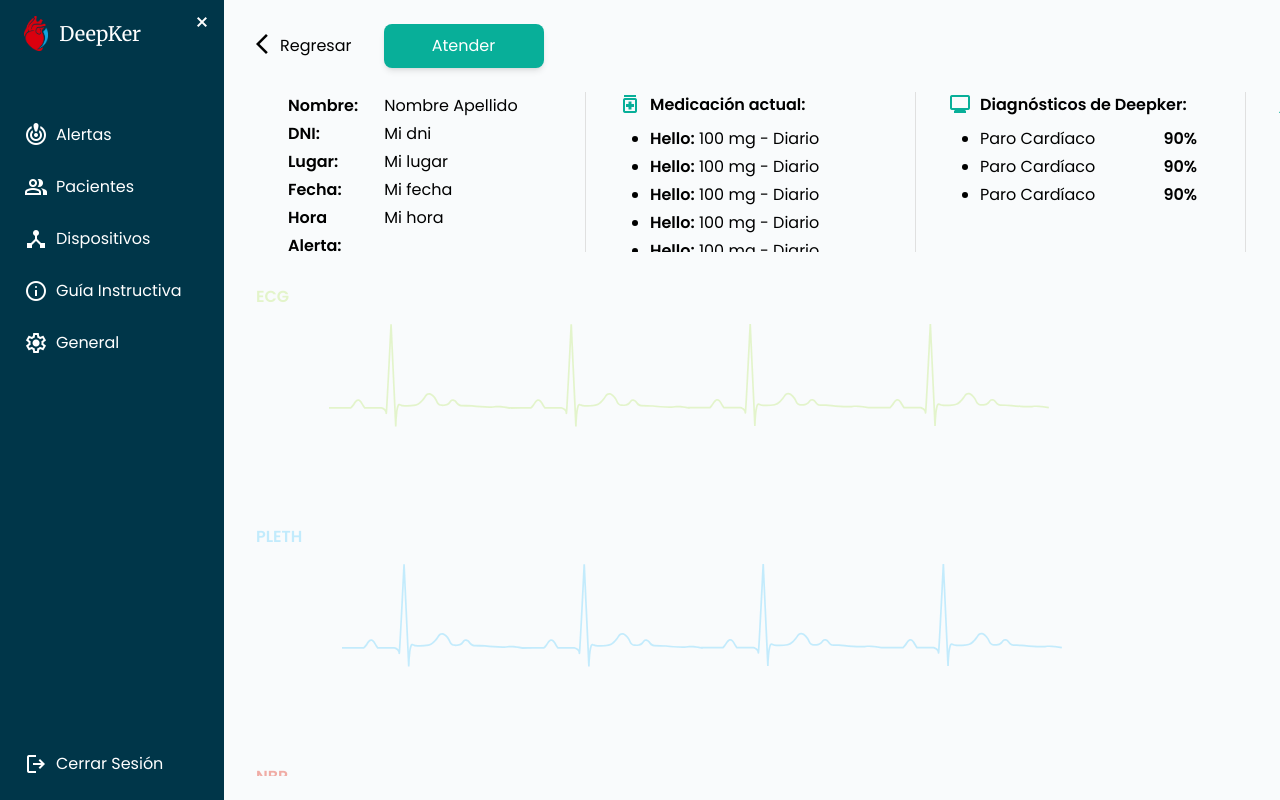
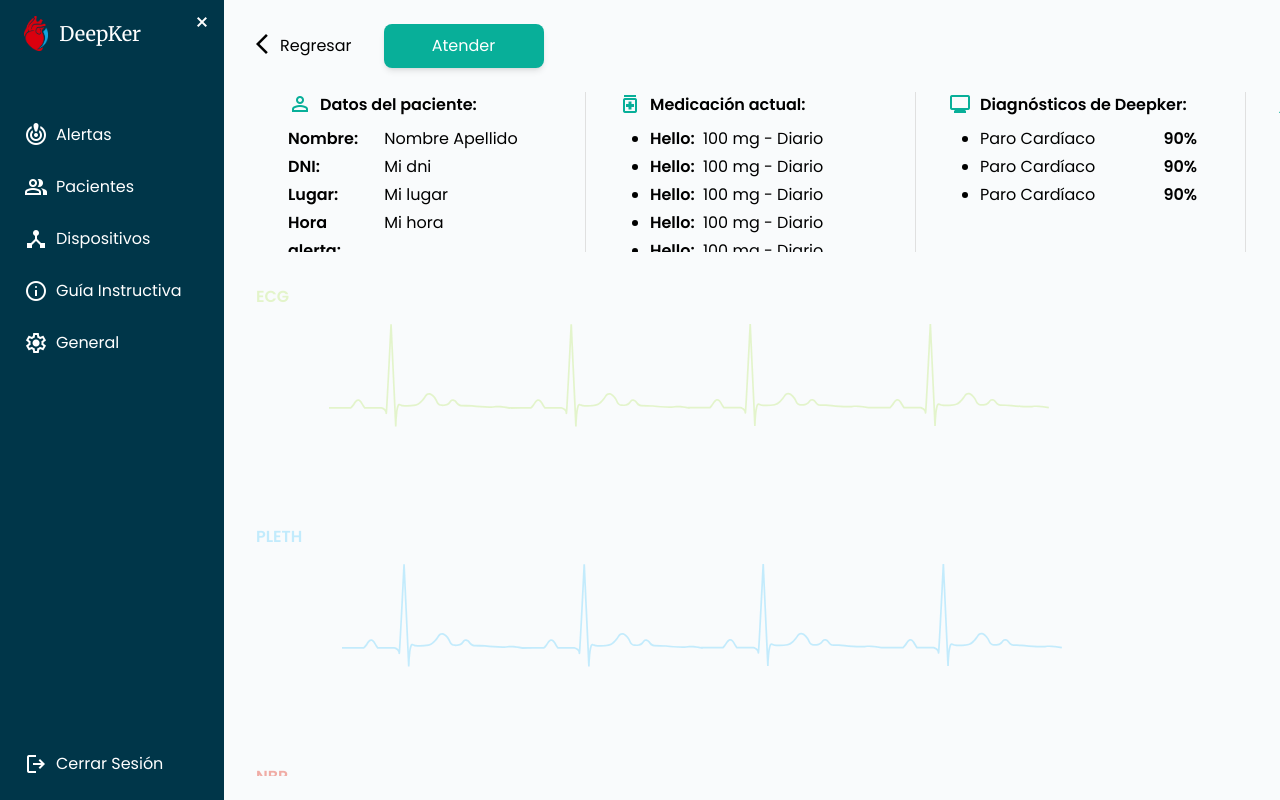
Before and after one commit to DeepKer-Org/deepker-frontend, a Next.js app: page /alerts/active/1 in a window 1280 px wide. Built offline with nearby package versions, Linux system fonts and the light colour scheme.

Commit message:
fix: titles and elements in active alerts which are used in resolved alerts

```diff
--- a/src/app/alerts/active/[id]/page.tsx
+++ b/src/app/alerts/active/[id]/page.tsx
@@ -17,22 +17,22 @@ const ActiveAlertDetail = ({params}: { params: { id: string } }) => {
             </div>
             <div className={"grid grid-cols-4 mt-2 mb-4"}>
                 <DetailColumnWrapper hasLeftBorder={true}>
+                    <IconTitle icon={"person"} title={"Datos del paciente:"} className={"mb-2"}/>
                     <DetailRow label={"Nombre:"} name={"Nombre Apellido"}/>
                     <DetailRow label={"DNI:"} name={"Mi dni"}/>
                     <DetailRow label={"Lugar:"} name={"Mi lugar"}/>
-                    <DetailRow label={"Fecha:"} name={"Mi fecha"}/>
-                    <DetailRow label={"Hora Alerta:"} name={"Mi hora"}/>
+                    <DetailRow label={"Hora alerta:"} name={"Mi hora"}/>
                 </DetailColumnWrapper>
                 <DetailColumnWrapper hasLeftBorder={true}>
                     <IconTitle icon={"medication"} title={"Medicación actual:"}/>
                     <ul className={"list-disc ml-8 mt-2"}>
-                        <li><span className={"font-semibold"}>Hello:</span> 100 mg - Diario</li>
-                        <li><span className={"font-semibold"}>Hello:</span> 100 mg - Diario</li>
-                        <li><span className={"font-semibold"}>Hello:</span> 100 mg - Diario</li>
-                        <li><span className={"font-semibold"}>Hello:</span> 100 mg - Diario</li>
-                        <li><span className={"font-semibold"}>Hello:</span> 100 mg - Diario</li>
-                        <li><span className={"font-semibold"}>Hello:</span> 100 mg - Diario</li>
-                        <li><span className={"font-semibold"}>Hello:</span> 100 mg - Diario</li>
+                        <li><span className={"font-semibold mr-1"}>Hello:</span> 100 mg - Diario</li>
+                        <li><span className={"font-semibold mr-1"}>Hello:</span> 100 mg - Diario</li>
+                        <li><span className={"font-semibold mr-1"}>Hello:</span> 100 mg - Diario</li>
+                        <li><span className={"font-semibold mr-1"}>Hello:</span> 100 mg - Diario</li>
+                        <li><span className={"font-semibold mr-1"}>Hello:</span> 100 mg - Diario</li>
+                        <li><span className={"font-semibold mr-1"}>Hello:</span> 100 mg - Diario</li>
+                        <li><span className={"font-semibold mr-1"}>Hello:</span> 100 mg - Diario</li>
                     </ul>
                 </DetailColumnWrapper>
                 <DetailColumnWrapper hasLeftBorder={true}>
--- a/src/components/ui/IconTitle.tsx
+++ b/src/components/ui/IconTitle.tsx
@@ -3,10 +3,11 @@ import React from 'react'
 interface IconTitleProps {
     icon: string
     title: string
+    className?: string
 }
-const IconTitle: React.FC<IconTitleProps> = ({icon, title}) => {
+const IconTitle: React.FC<IconTitleProps> = ({icon, title, className}) => {
     return (
-        <div className={"flex flex-row"}>
+        <div className={`flex flex-row ${className}`}>
             <span className="material-symbols-outlined text-green-500 mr-2">{icon}</span>
             <h4>{title}</h4>
         </div>
```
